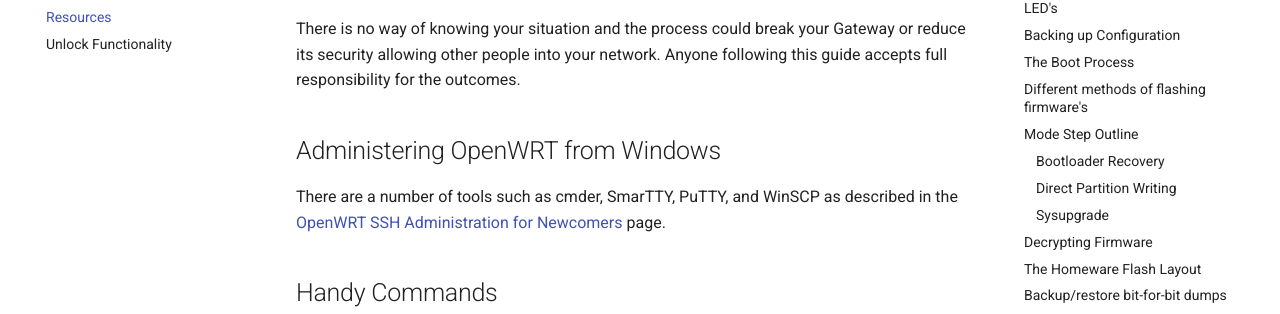
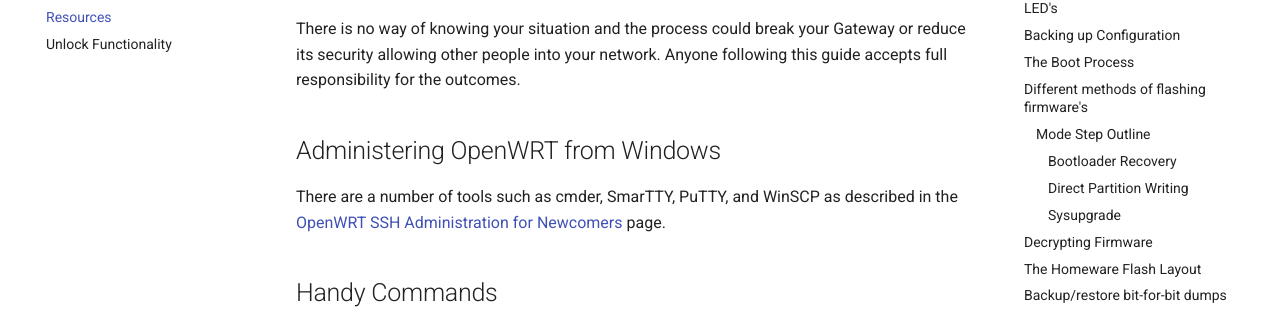
Before and after one commit to hack-technicolor/hack-technicolor, an MkDocs documentation site: the page built from docs/Resources.md, in a window 1280 px wide. Shown: the part 256-570 px from the top of the page. Built offline with MkDocs 1.6.1 and Material for MkDocs 9.7.7, drawn with Linux system fonts in a browser that asks for light colours; comment, search, counter and statistics services are not loaded.

Commit message:
Fix page structure

```diff
--- a/docs/Resources.md
+++ b/docs/Resources.md
@@ -145,7 +145,7 @@ You can get a firmware image flashed by using one of the following modes:
 | Direct Partition Writing | Can use bank dumps as well as RBI's                | No Bank switch occurs and the process requires root access |
 | Sysupgrade Command       | Bank switch occurs and so does a basic factory reset | Process requires root access                             |
 
-## Mode Step Outline
+### Mode Step Outline
 
 #### Bootloader Recovery
 
```
